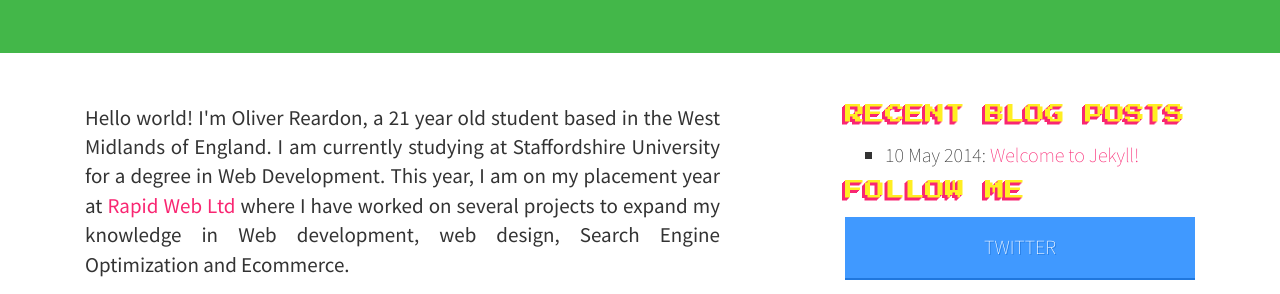
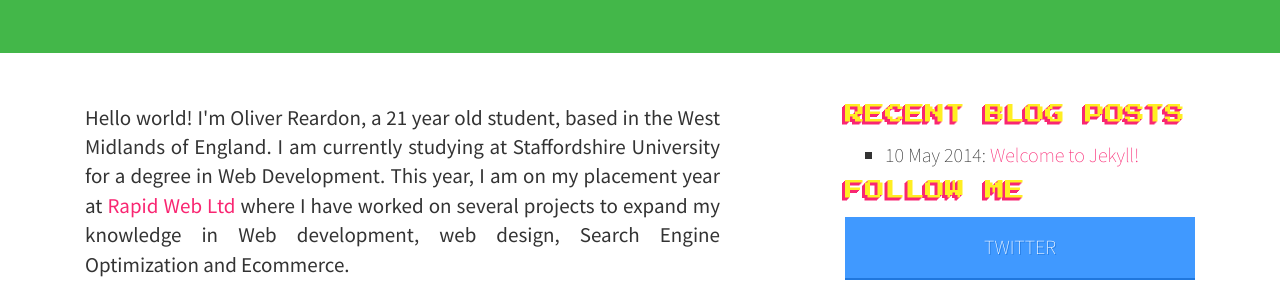
Before and after one commit to ojdon/ojdon.github.io, a Jekyll site: the page built from index.html, in a window 1280 px wide. Shown: the part 387-681 px from the top of the page. Built offline with Jekyll 4.4.1, drawn with Linux system fonts in a browser that asks for light colours; nearby versions of some CDN libraries; Markdown is read by kramdown in place of the engine named in the settings.

Commit message:
Minor gramatical change

```diff
--- a/index.html
+++ b/index.html
@@ -25,7 +25,7 @@ title: "Web Developer by Day, Game Developer by Night"
 	</div>
 	<div class="col-xs-offset-0 col-sm-offset-0 col-md-offset-1 col-lg-offset-1"></div>
 	<div class="col-xs-12 col-sm-8 col-md-7 col-lg-7">
-		<p class="lead">Hello world! I'm Oliver Reardon, a 21 year old student based in the West Midlands of England. I am currently studying at Staffordshire University for a degree in Web Development. This year, I am on my placement year at <a href="http://www.rapidweb.biz"/>Rapid Web Ltd</a> where I have worked on several projects to expand my knowledge in Web development, web design, Search Engine Optimization and Ecommerce.</p>
+		<p class="lead">Hello world! I'm Oliver Reardon, a 21 year old student, based in the West Midlands of England. I am currently studying at Staffordshire University for a degree in Web Development. This year, I am on my placement year at <a href="http://www.rapidweb.biz"/>Rapid Web Ltd</a> where I have worked on several projects to expand my knowledge in Web development, web design, Search Engine Optimization and Ecommerce.</p>
 		<p>In my spare time, I have a passion for keeping up to date with the bleeding edge web technology and also have a desire to work on game concepts that have an interesting twist. I am also a keen guitarist and have owned several Electric and Acoustic guitars along with a collection of effects pedals and amplifiers.</p>
 		<hr>
 	{% assign post = site.posts.first %}
```
